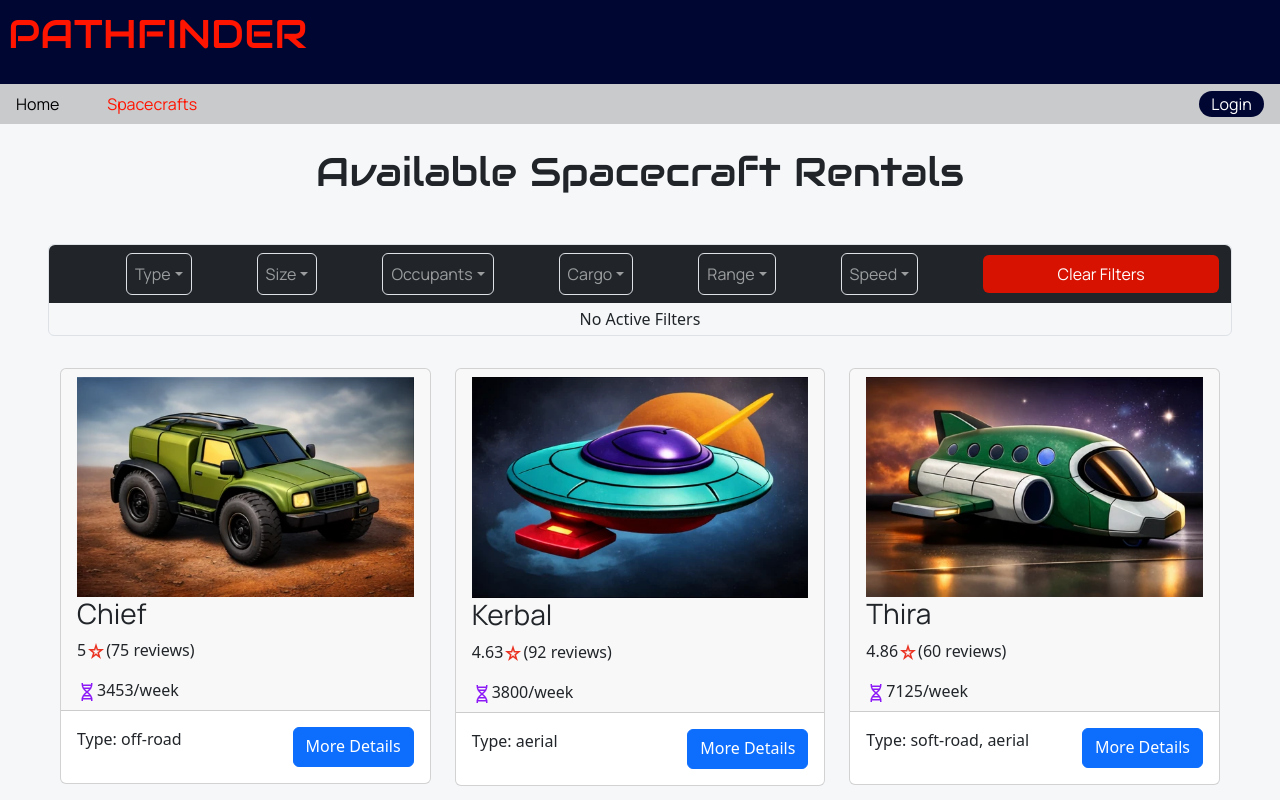
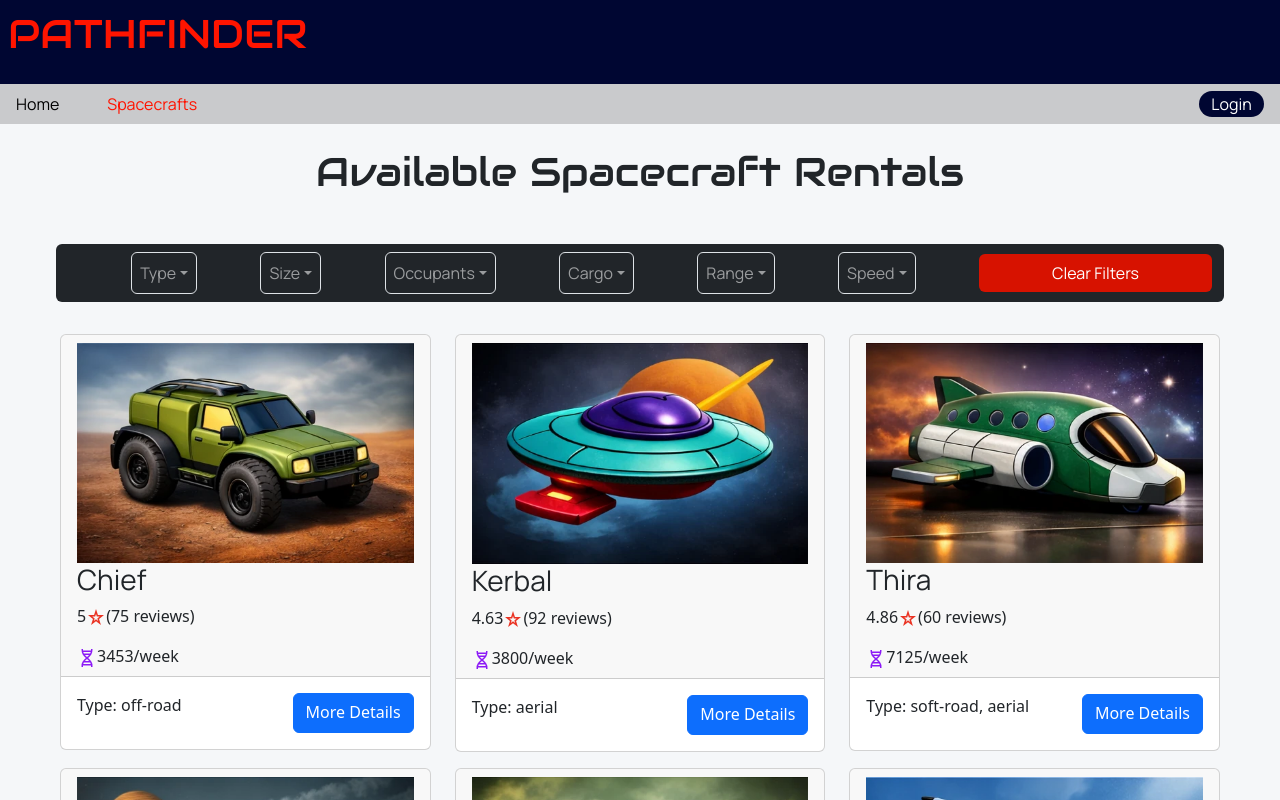
Before and after one commit to ezsota/pathfinder, a React (Vite) app: page /listings in a window 1280 px wide. Shown: the top 800 px of the page. Built offline with nearby package versions, Linux system fonts and the light colour scheme.

Commit message:
active filters

```diff
--- a/src/components/FilterBox.jsx
+++ b/src/components/FilterBox.jsx
@@ -37,15 +37,16 @@ export default function FilterBox(props) {
 
     return (
         <div className="
-            border rounded
             mt-3 mt-md-5
             mb-md-3
-            mx-1 mx-md-3 mx-lg-5">
+            mx-1 mx-lg-5
+            px-2
+            ">
             <nav
                 className="
                 text-center text-white
                 navbar navbar-expand-lg navbar-dark bg-dark
-                rounded-top
+                rounded
                 "
             >
                 <div className="container-fluid">
@@ -186,16 +187,22 @@ export default function FilterBox(props) {
                 </div>
             </nav>
             {props.activeFilters.length > 0 ? (
-                <aside className="d-flex align-items-center justify-content-start">
+                <aside className="d-flex flex-wrap align-items-center justify-content-start px-2">
                     <h3>Filters:</h3>
                     {props.activeFilters.map(({ key, value }) => (
-                        <span key={key} className="px-3">
+                        <span key={key} className="
+                        mx-0 mx-lg-2
+                        p-1 px-md-2
+                        border
+                        rounded-pill
+                        bg-midgray
+                        font-smaller">
                             {key}: {Array.isArray(value) ? value.join(', ') : String(value)}
                         </span>
                     ))}
                 </aside>
             ) : (
-                <p className="text-center m-auto py-1">No Active Filters</p>
+                null
             )}
         </div>
 
--- a/src/styles.css
+++ b/src/styles.css
@@ -41,6 +41,14 @@ input {
   font-optical-sizing: auto;
   font-weight: 800;
   font-style: normal;
+}
+
+.font-smallest {
+  font-size: 8px;
+}
+
+.font-smaller {
+  font-size: 10px;
 }
 
 .font-small {
```
